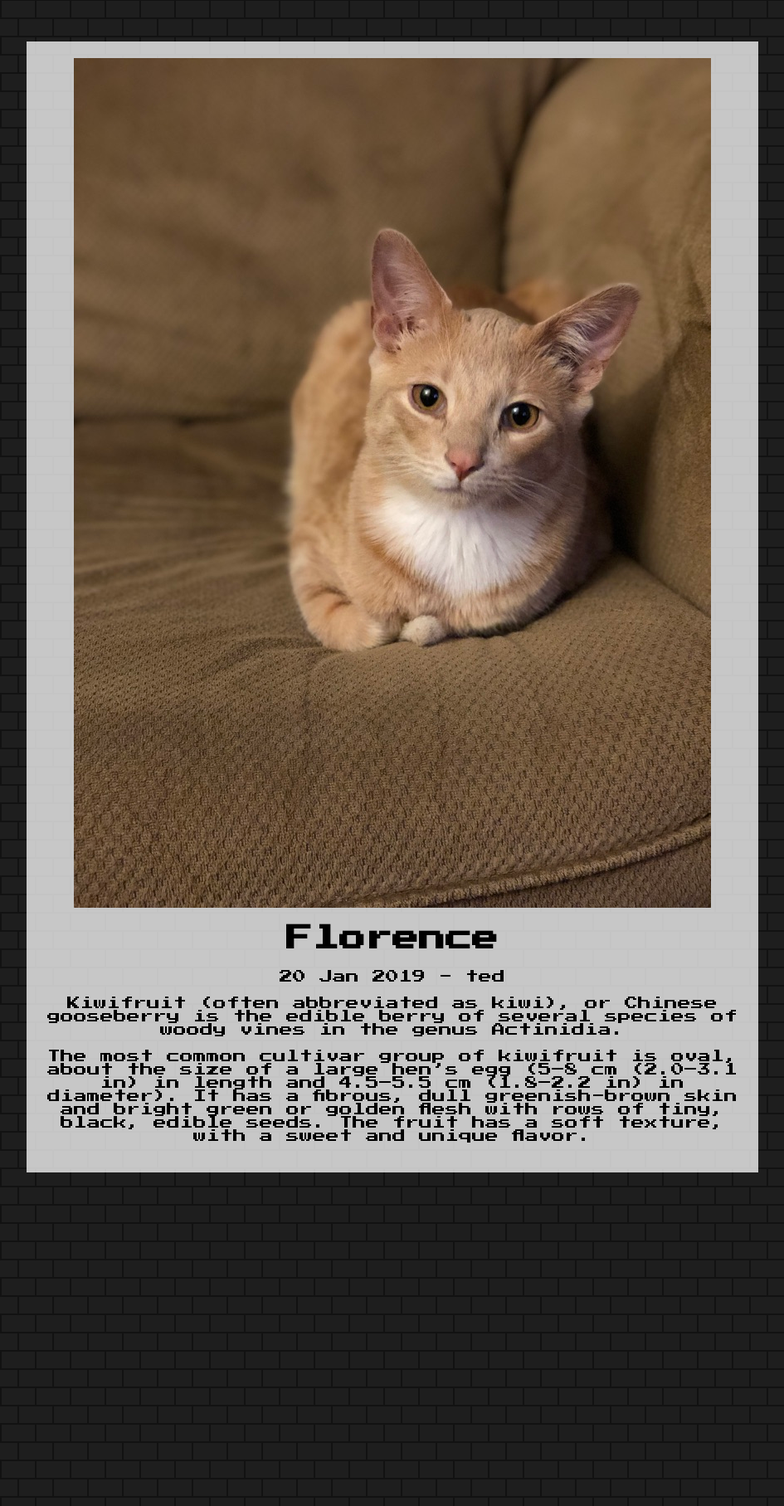
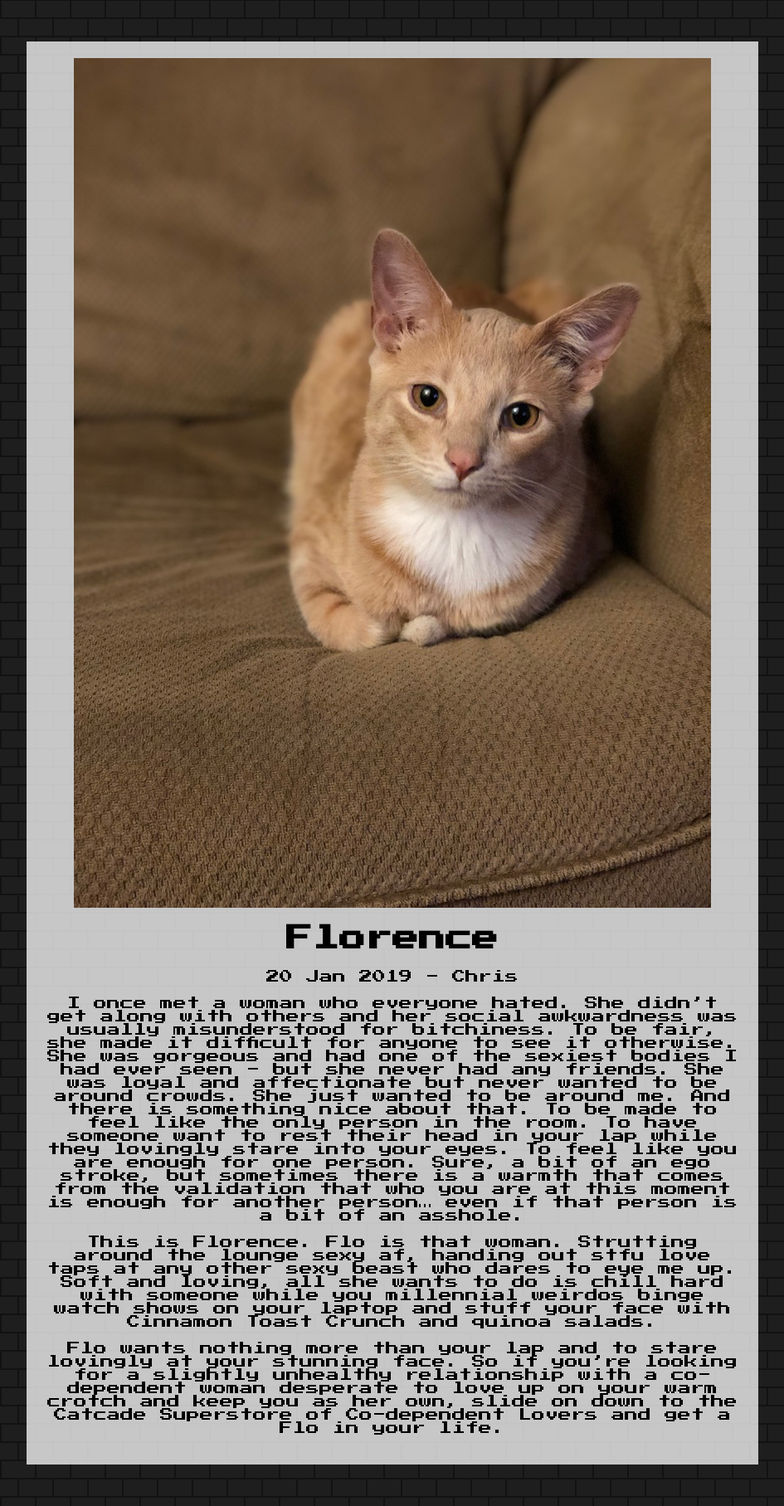
Before and after one commit to mriel/mortal-komcat, a Jekyll site: the page built from _posts/2019-01-20-florence.md, in a window 1280 px wide. Shown: the whole page at 83% size, without its empty margins (167-1112 px from the left). Built offline with Jekyll 4.4.1, drawn with Linux system fonts in a browser that asks for light colours; before the commit the page ends 1463 px from its top, so only the background shows below that.

Commit message:
Update from Forestry.io therieldesign@gmail.com updated _posts/2019-01-20-florence.md

```diff
--- a/_posts/2019-01-20-florence.md
+++ b/_posts/2019-01-20-florence.md
@@ -1,14 +1,12 @@
 ---
 layout: post
-author: ted
+author: Chris
 name: Florence
 image: assets/images/pickles.jpg
+
 ---
-Kiwifruit (often abbreviated as kiwi), or Chinese gooseberry is the edible
-berry of several species of woody vines in the genus Actinidia.
+I once met a woman who everyone hated. She didn't get along with others and her social awkwardness was usually misunderstood for bitchiness. To be fair, she made it difficult for anyone to see it otherwise. She was gorgeous and had one of the sexiest bodies I had ever seen - but she never had any friends. She was loyal and affectionate but never wanted to be around crowds. She just wanted to be around me. And there is something nice about that. To be made to feel like the only person in the room. To have someone want to rest their head in your lap while they lovingly stare into your eyes. To feel like you are enough for one person. Sure, a bit of an ego stroke, but sometimes there is a warmth that comes from the validation that who you are at this moment is enough for another person... even if that person is a bit of an asshole.
 
-The most common cultivar group of kiwifruit is oval, about the size of a large
-hen's egg (5–8 cm (2.0–3.1 in) in length and 4.5–5.5 cm (1.8–2.2 in) in
-diameter). It has a fibrous, dull greenish-brown skin and bright green or
-golden flesh with rows of tiny, black, edible seeds. The fruit has a soft
-texture, with a sweet and unique flavor.
+This is Florence. Flo is that woman. Strutting around the lounge sexy af, handing out stfu love taps at any other sexy beast who dares to eye me up. Soft and loving, all she wants to do is chill hard with someone while you millennial weirdos binge watch shows on your laptop and stuff your face with Cinnamon Toast Crunch and quinoa salads.
+
+Flo wants nothing more than your lap and to stare lovingly at your stunning face. So if you're looking for a slightly unhealthy relationship with a co-dependent woman desperate to love up on your warm crotch and keep you as her own, slide on down to the Catcade Superstore of Co-dependent Lovers and get a Flo in your life.
```
